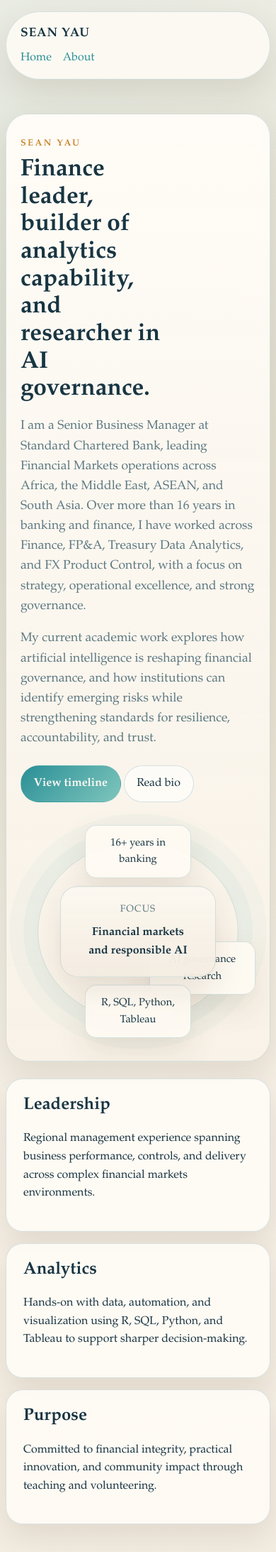
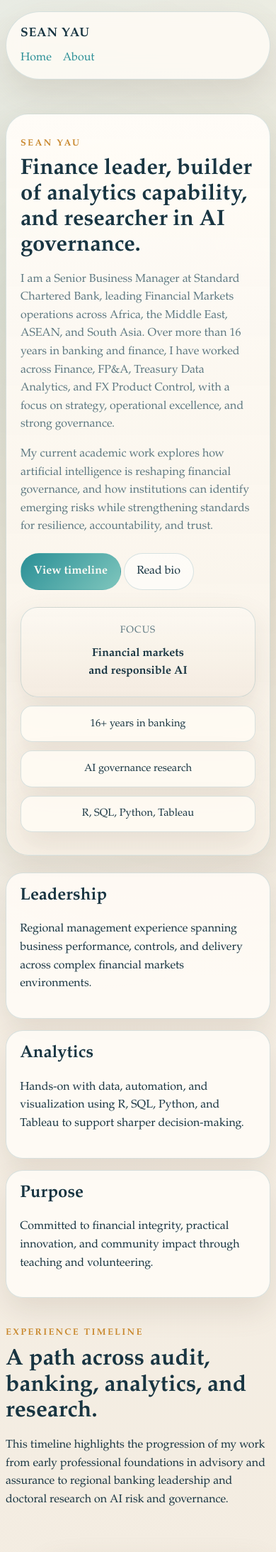
Before and after one commit to yausean/yausean.github.io, a Jekyll site: the page built from index.md, in a window 390 px wide. Shown: the top 2186 px of the page at 71% size. Built offline with Jekyll 4.4.1, drawn with Linux system fonts in a browser that asks for light colours.

Commit message:
Improve mobile layout for homepage graphics

```diff
--- a/assets/css/style.css
+++ b/assets/css/style.css
@@ -393,26 +393,50 @@ h1 {
 
   .hero-profile {
     grid-template-columns: 1fr;
+    gap: 1.5rem;
+  }
+
+  .hero-profile h1 {
+    max-width: none;
+    font-size: clamp(1.85rem, 8vw, 2.5rem);
+  }
+
+  .hero-copy {
+    font-size: 1rem;
   }
 
   .hero-panel,
   .stat-orbit {
-    min-height: 300px;
+    min-height: auto;
   }
 
   .stat-orbit-ring {
-    inset: 1.5rem;
+    display: none;
+  }
+
+  .stat-orbit {
+    display: flex;
+    flex-direction: column;
+    gap: 0.75rem;
   }
 
   .stat-badge {
-    max-width: 150px;
+    position: static;
+    max-width: none;
     font-size: 0.92rem;
+    transform: none;
   }
 
   .stat-badge-right {
+    right: auto;
+    bottom: auto;
     top: auto;
-    bottom: 3.8rem;
-    right: 0;
+  }
+
+  .stat-core {
+    position: static;
+    order: -1;
+    width: auto;
     transform: none;
   }
 
@@ -422,6 +446,20 @@ h1 {
 
   .timeline::before {
     left: 0.4rem;
+  }
+
+  .timeline-item {
+    gap: 0.75rem;
+  }
+
+  .timeline-marker {
+    margin-top: 1rem;
+  }
+
+  .timeline-content,
+  .feature-panel,
+  .card {
+    padding: 1.2rem;
   }
 
   .card-grid {
```
